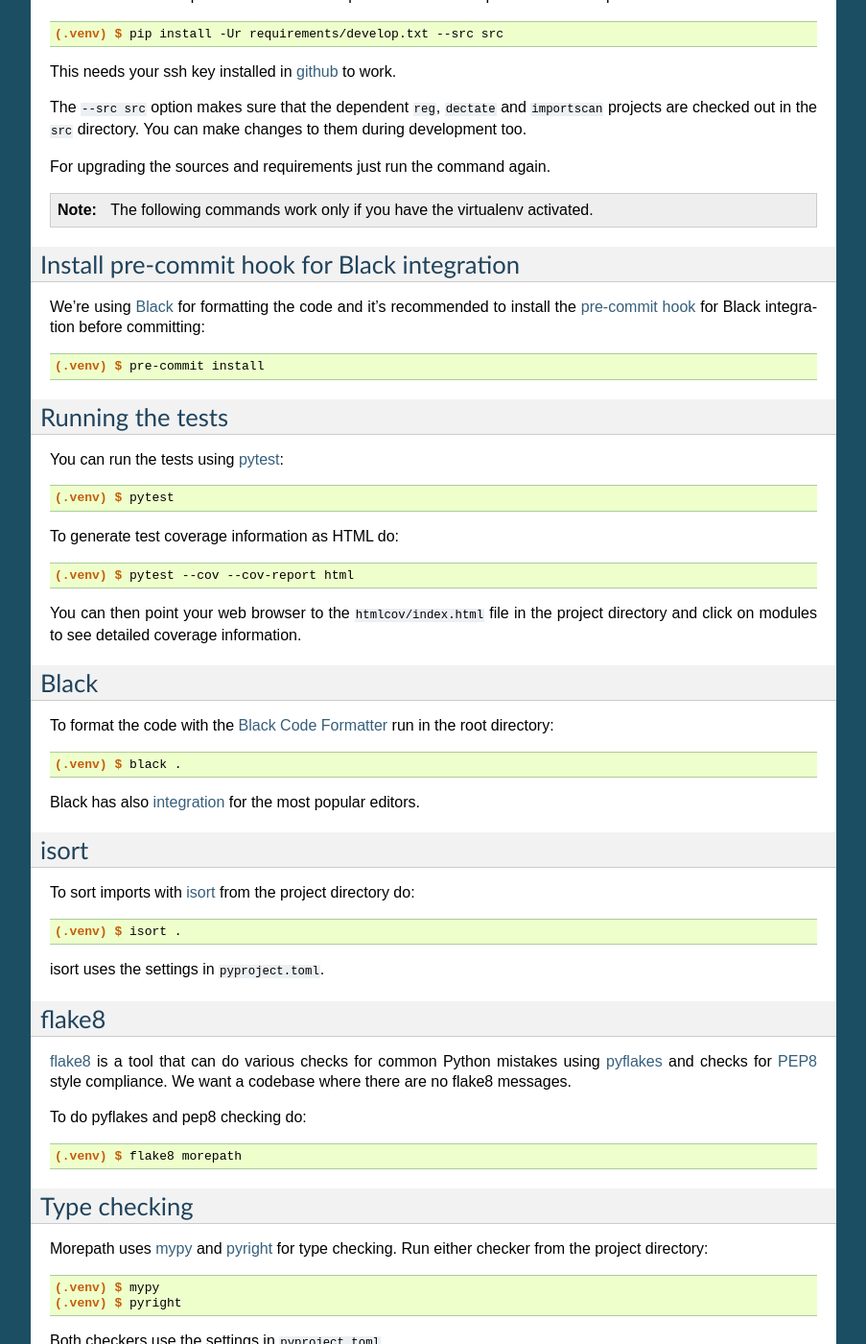
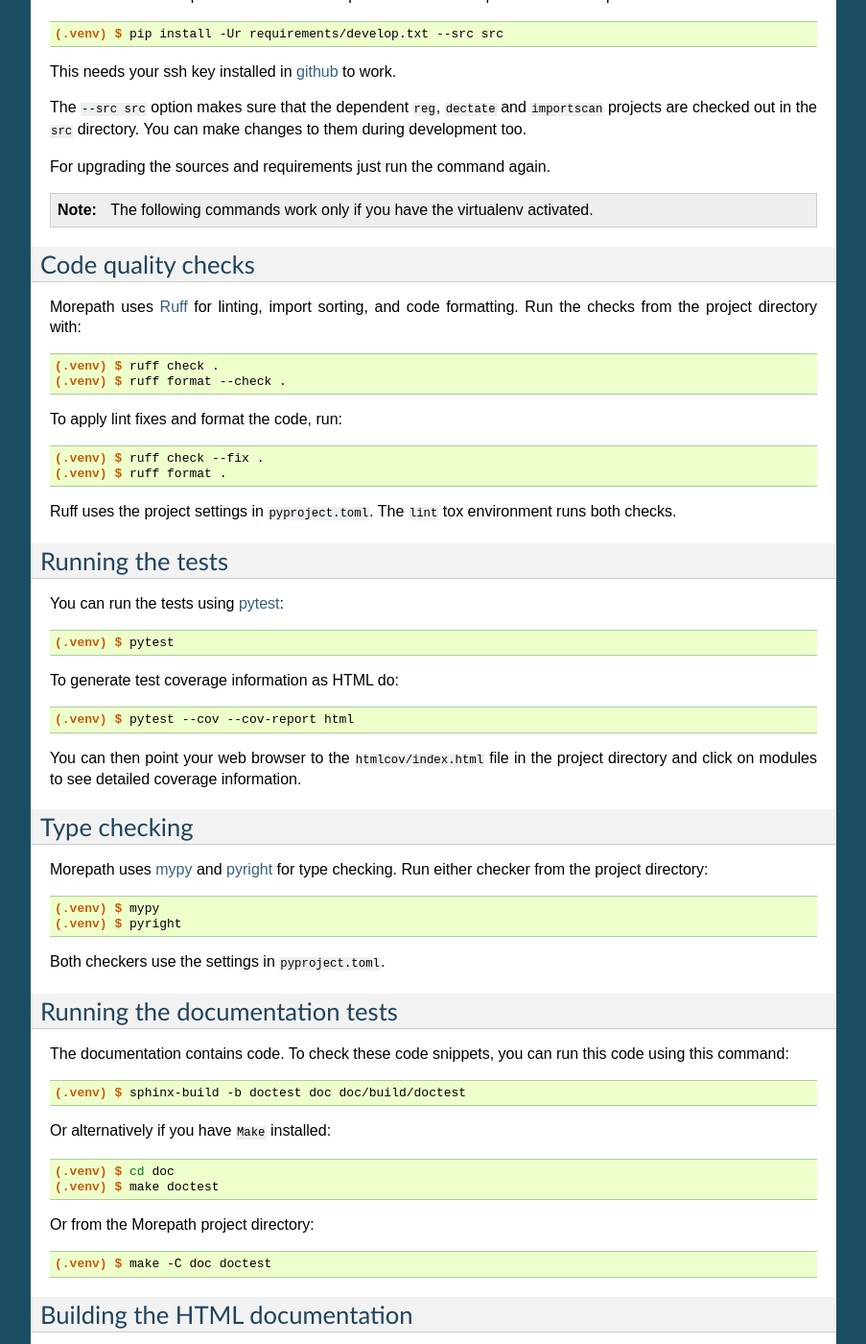
Before and after one commit to morepath/morepath, a Sphinx documentation site: the page built from doc/developing.rst, in a window 1280 px wide and 1400 px high, scrolled down 637 px. Shown: the whole window at 96% size, without its empty margins (198-1101 px from the left). Built offline with Sphinx 7.4.7, drawn with Linux system fonts in a browser that asks for light colours; some of the changed text lies outside the part shown.

Commit message:
chore: replace flake8, black, isort, pyupgrade and pre-commit with ruff

```diff
--- a/doc/developing.rst
+++ b/doc/developing.rst
@@ -50,15 +50,24 @@
 
 .. _github: https://docs.github.com/en/authentication/connecting-to-github-with-ssh
 
-Install pre-commit hook for Black integration
----------------------------------------------
+Code quality checks
+-------------------
 
-We're using Black_ for formatting the code and it's recommended to
-install the `pre-commit hook`_ for Black integration before committing::
+Morepath uses Ruff_ for linting, import sorting, and code formatting. Run
+the checks from the project directory with::
 
-  (.venv) $ pre-commit install
+  (.venv) $ ruff check .
+  (.venv) $ ruff format --check .
 
-.. _`pre-commit hook`: https://black.readthedocs.io/en/stable/integrations/source_version_control.html
+To apply lint fixes and format the code, run::
+
+  (.venv) $ ruff check --fix .
+  (.venv) $ ruff format .
+
+Ruff uses the project settings in ``pyproject.toml``. The ``lint`` tox
+environment runs both checks.
+
+.. _Ruff: https://docs.astral.sh/ruff/
 
 Running the tests
 -----------------
@@ -76,44 +85,6 @@
 information.
 
 .. _`pytest`: https://pytest.org
-
-Black
------
-
-To format the code with the `Black Code Formatter`_ run in the root directory::
-
-  (.venv) $ black .
-
-Black has also integration_ for the most popular editors.
-
-.. _`Black Code Formatter`: https://black.readthedocs.io
-.. _integration: https://black.readthedocs.io/en/stable/editor_integration.html
-
-isort
------
-
-To sort imports with isort_ from the project directory do::
-
-  (.venv) $ isort .
-
-isort uses the settings in ``pyproject.toml``.
-
-.. _isort: https://pycqa.github.io/isort/
-
-flake8
-------
-
-flake8_ is a tool that can do various checks for common Python
-mistakes using pyflakes_ and checks for PEP8_ style compliance. We
-want a codebase where there are no flake8 messages.
-
-To do pyflakes and pep8 checking do::
-
-  (.venv) $ flake8 morepath
-
-.. _flake8: https://pypi.org/project/flake8
-.. _pyflakes: https://pypi.org/project/pyflakes
-.. _pep8: https://peps.python.org/pep-0008
 
 Type checking
 -------------
```
Also changed, not shown: pyproject.toml (+14 -51 lines), .pre-commit-config.yaml (deleted), 2 other files.
